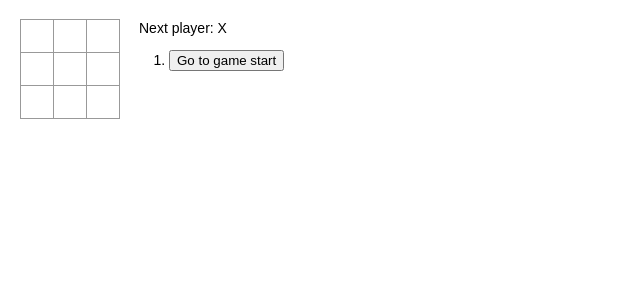
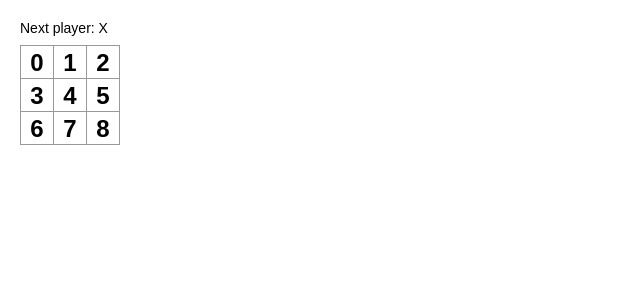
Before and after one commit to seanbabb/tic-tac-toe, a React (Create React App) app: page / in a window 1280 px wide. Shown: the top 300 px of the page, without its empty margins (0-640 px from the left). Built offline with nearby package versions, Linux system fonts and the light colour scheme.

Commit message:
created components

```diff
--- /dev/null
+++ b/src/App.css
@@ -0,0 +1,12 @@
+.app {
+    display: flex;
+    flex-direction: row;
+}
+
+.game-info {
+    margin-left: 20px;
+}
+
+ol, ul {
+    padding-left: 30px;
+}
--- /dev/null
+++ b/src/App.js
@@ -0,0 +1,21 @@
+import React, { Component } from 'react';
+import Board from './components/Board/Board';
+import './App.css';
+
+export class App extends Component {
+    render() {
+        return (
+            <div className="app">
+                <div className="game-board">
+                   <Board />
+                </div>
+                <div className="game-info">
+                    <div>{/* status */}</div>
+                    <ol>{/* TODO */}</ol>
+                </div>
+            </div>
+        )
+    }
+}
+
+export default App;
--- /dev/null
+++ b/src/components/Board/Board.css
@@ -0,0 +1,9 @@
+.board-row::after {
+    clear: both;
+    content: "";
+    display: table;
+}
+
+.status {
+    margin-bottom: 10px;
+}
--- /dev/null
+++ b/src/components/Board/Board.jsx
@@ -0,0 +1,36 @@
+import React, { Component } from 'react';
+import Square from '../Square/Square';
+import '../Board/Board.css';
+
+export class Board extends Component {
+    renderSquare(i) {
+        return <Square value={i}/>;
+    }
+
+    render() {
+        const status = 'Next player: X';
+
+        return (
+            <div>
+                <div className="status">{status}</div>
+                <div className="board-row">
+                    {this.renderSquare(0)}
+                    {this.renderSquare(1)}
+                    {this.renderSquare(2)}
+                </div>
+                <div className="board-row">
+                    {this.renderSquare(3)}
+                    {this.renderSquare(4)}
+                    {this.renderSquare(5)}
+                </div>
+                <div className="board-row">
+                    {this.renderSquare(6)}
+                    {this.renderSquare(7)}
+                    {this.renderSquare(8)}
+                </div>
+            </div>
+        )
+    }
+}
+
+export default Board
--- /dev/null
+++ b/src/components/Square/Square.css
@@ -0,0 +1,21 @@
+.square {
+    background: #fff;
+    border: 1px solid #999;
+    float: left;
+    font-size: 24px;
+    font-weight: bold;
+    line-height: 34px;
+    height: 34px;
+    margin-right: -1px;
+    margin-top: -1px;
+    padding: 0;
+    text-align: center;
+    width: 34px;
+}
+.square:focus {
+    outline: none;
+}
+
+.kbd-navigation .square:focus {
+    background: #ddd;
+}
--- /dev/null
+++ b/src/components/Square/Square.jsx
@@ -0,0 +1,14 @@
+import React, { Component } from 'react';
+import '../Square/Square.css';
+
+export class Square extends Component {
+    render() {
+        return (
+            <button className="square">
+                {this.props.value}
+            </button>
+        );
+    }
+}
+
+export default Square
--- a/src/index.css
+++ b/src/index.css
@@ -2,48 +2,3 @@ body {
     font: 14px "Century Gothic", Futura, sans-serif;
     margin: 20px;
 }
-
-ol, ul {
-    padding-left: 30px;
-}
-
-.board-row: after {
-    clear: both;
-    content: "";
-    display: table;
-}
-
-.status {
-    margin-bottom: 10px;
-}
-
-.square {
-    background: #fff;
-    border: 1px solid #999;
-    float: left;
-    font-size: 24px;
-    font-weight: bold;
-    line-height: 34px;
-    height: 34px;
-    margin-right: -1px;
-    margin-top: -1px;
-    padding: 0;
-    text-align: center;
-    width: 34px;
-}
-.square: focus {
-    outline: none;
-}
-
-.kbd-navigation .square: focus {
-    background: #ddd;
-}
-
-.game {
-    display: flex;
-    flex-direction: row;
-}
-
-.game-info {
-    margin-left: 20px;
-}
--- a/src/index.js
+++ b/src/index.js
@@ -1,145 +1,11 @@
 import React from 'react';
 import ReactDOM from 'react-dom';
 import './index.css';
-
-function Square(props) {
-    return (
-        <button className="square" onClick={props.onClick}>
-            {props.value}
-        </button>
-    );
-}
-
-class Board extends React.Component {
-    renderSquare(i) {
-        return (
-            <Square
-                value={this.props.squares[i]}
-                onClick={() => this.props.onClick(i)}
-            />
-        );
-    }
-
-    render() {
-        return (
-            <div>
-                <div className="board-row">
-                    {this.renderSquare(0)}
-                    {this.renderSquare(1)}
-                    {this.renderSquare(2)}
-                </div>
-                <div className="board-row">
-                    {this.renderSquare(3)}
-                    {this.renderSquare(4)}
-                    {this.renderSquare(5)}
-                </div>
-                <div className="board-row">
-                    {this.renderSquare(6)}
-                    {this.renderSquare(7)}
-                    {this.renderSquare(8)}
-                </div>
-            </div>
-        );
-    }
-}
-
-class Game extends React.Component {
-    constructor(props) {
-        super(props);
-        this.state = {
-            history: [{
-                squares: Array(9).fill(null),
-            }],
-            stepNumber: 0,
-            xIsNext: true,
-        };
-    }
-
-    handleClick(i) {
-        const history = this.state.history.slice(0, this.state.stepNumber + 1);
-        const current = history[history.length - 1];
-        const squares = current.squares.slice();
-        if (calculateWinner(squares) || squares[i]) {
-            return;
-        }
-        squares[i] = this.state.xIsNext ? 'X' : 'O';
-        this.setState({
-            history: history.concat([{
-                squares: squares,
-            }]),
-            stepNumber: history.length,
-            xIsNext: !this.state.xIsNext,
-        });
-    }
-
-    jumpTo(step) {
-        this.setState({
-            stepNumber: step,
-            xIsNext: (step % 2) === 0,
-        });
-    }
-
-    render() {
-        const history = this.state.history;
-        const current = history[this.state.stepNumber];
-        const winner = calculateWinner(current.squares);
-
-        const moves = history.map((step, move) => {
-            const desc = move ? 'Go to move #' + move : 'Go to game start';
-            return (
-                <li key={move}>
-                    <button onClick={() => this.jumpTo(move)}>{desc}</button>
-                </li>
-            );
-        });
-
-        let status;
-        if (winner) {
-            status = 'Winner: ' + winner;
-        } else {
-            status = 'Next player: ' + (this.state.xIsNext ? 'X' : 'O');
-        }
-
-        return(
-            <div className="game">
-                <div className="game-board">
-                    <Board
-                        squares={current.squares}
-                        onClick={(i)  => this.handleClick(i)}
-                    />
-                </div>
-                <div className="game-info">
-                    <div>{ status }</div>
-                    <ol>{moves}</ol>
-                </div>
-            </div>
-        );
-    }
-}
-
-// ==========================================
+import App from './App';
 
 ReactDOM.render(
-    <Game />,
+    <React.StrictMode>
+        <App />
+    </React.StrictMode>,
     document.getElementById('root')
 );
-
-function calculateWinner(squares) {
-    const lines = [
-        [0, 1, 2],
-        [3, 4, 5],
-        [6, 7, 8],
-        [0, 3, 6],
-        [1, 4, 7],
-        [2, 5, 8],
-        [0, 4, 8],
-        [2, 4, 6],
-    ];
-    for(let i = 0; i < lines.length; i++) {
-        const [a, b, c] = lines[i];
-        if (squares[a] && squares[a] === squares[b] && squares[a] === squares[c]) {
-            return squares[a];
-        }
-    }
-    return null;
-}
```
